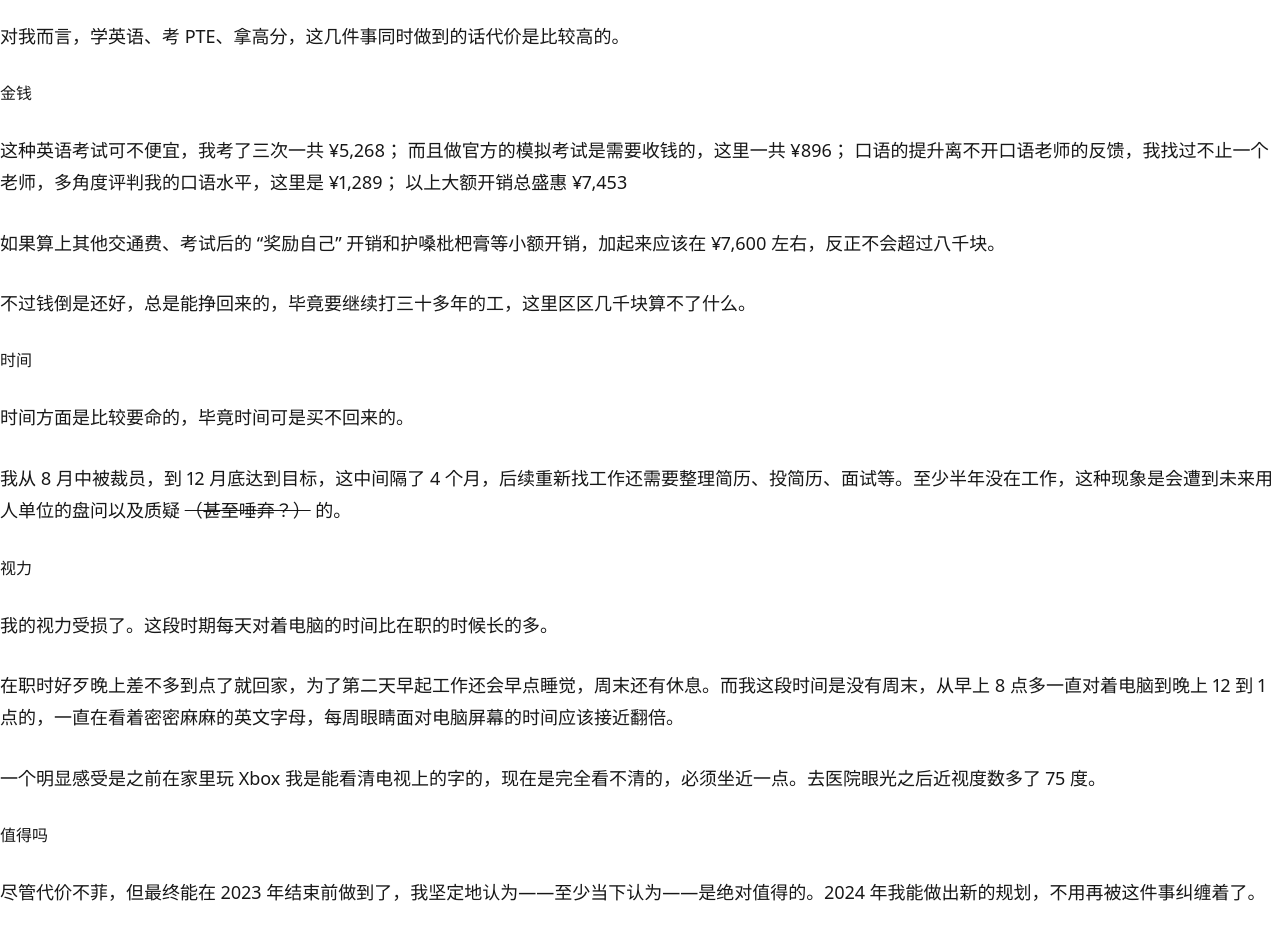
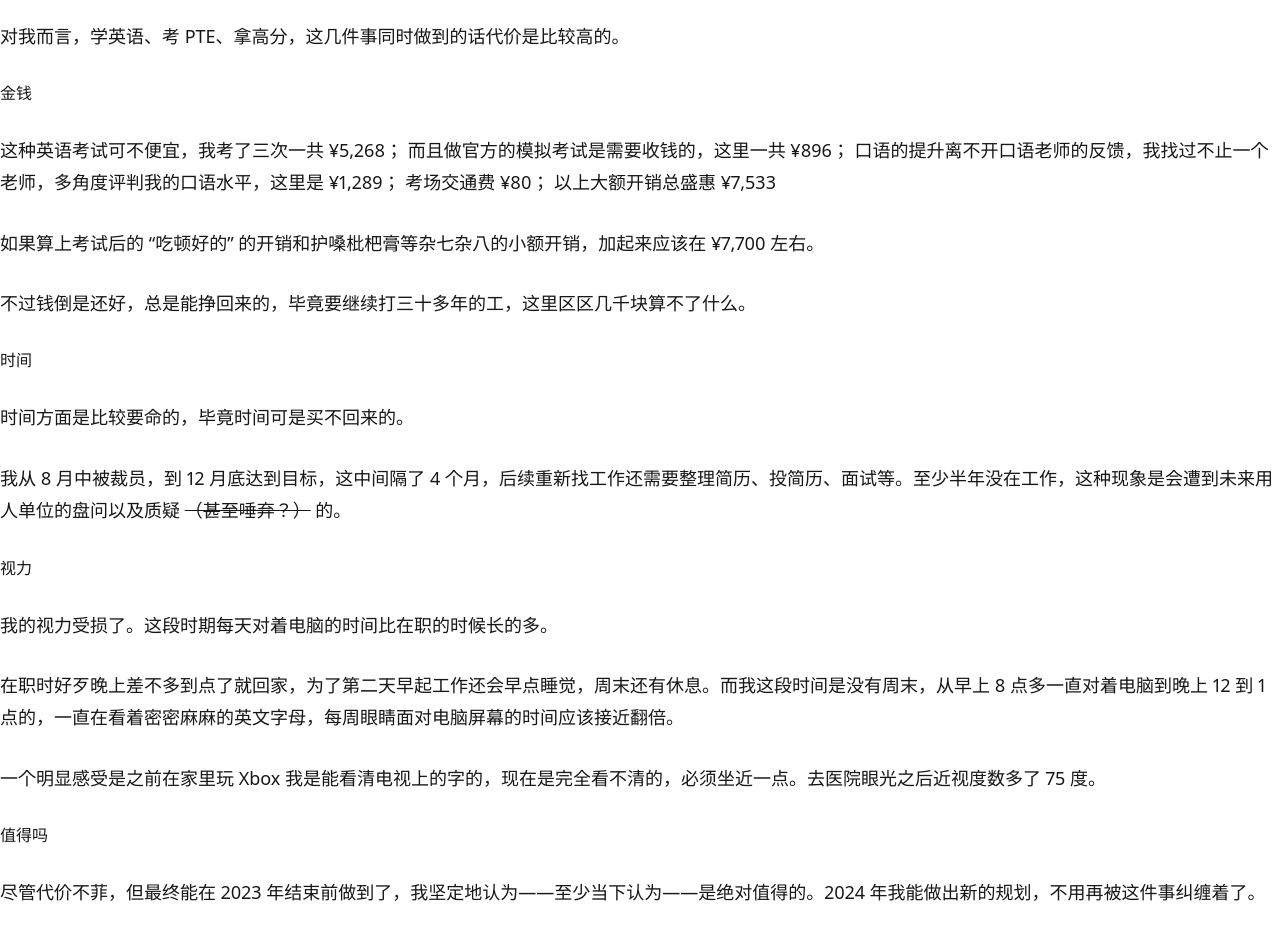
Before and after one commit to Pudge1996/NEXT.LRD.IM, a Next.js app: page /blog/posts/2023-12-29 in a window 1280 px wide. Shown: the part 6340-7271 px from the top of the page. Built offline with nearby package versions, Linux system fonts and the light colour scheme.

Commit message:
Update 2023-12-29.mdx

```diff
--- a/pages/blog/posts/2023-12-29.mdx
+++ b/pages/blog/posts/2023-12-29.mdx
@@ -142,9 +142,10 @@ mediumLink: "https://medium.com/@pudge1996/3037a530aa07"
 这种英语考试可不便宜，我考了三次一共 ¥5,268；
 而且做官方的模拟考试是需要收钱的，这里一共 ¥896；
 口语的提升离不开口语老师的反馈，我找过不止一个老师，多角度评判我的口语水平，这里是 ¥1,289；
-以上大额开销总盛惠 ¥7,453
+考场交通费 ¥80；
+以上大额开销总盛惠 ¥7,533
 
-如果算上其他交通费、考试后的 “奖励自己” 开销和护嗓枇杷膏等小额开销，加起来应该在 ¥7,600 左右，反正不会超过八千块。
+如果算上考试后的 “吃顿好的” 的开销和护嗓枇杷膏等杂七杂八的小额开销，加起来应该在 ¥7,700 左右。
 
 不过钱倒是还好，总是能挣回来的，毕竟要继续打三十多年的工，这里区区几千块算不了什么。
 
```
